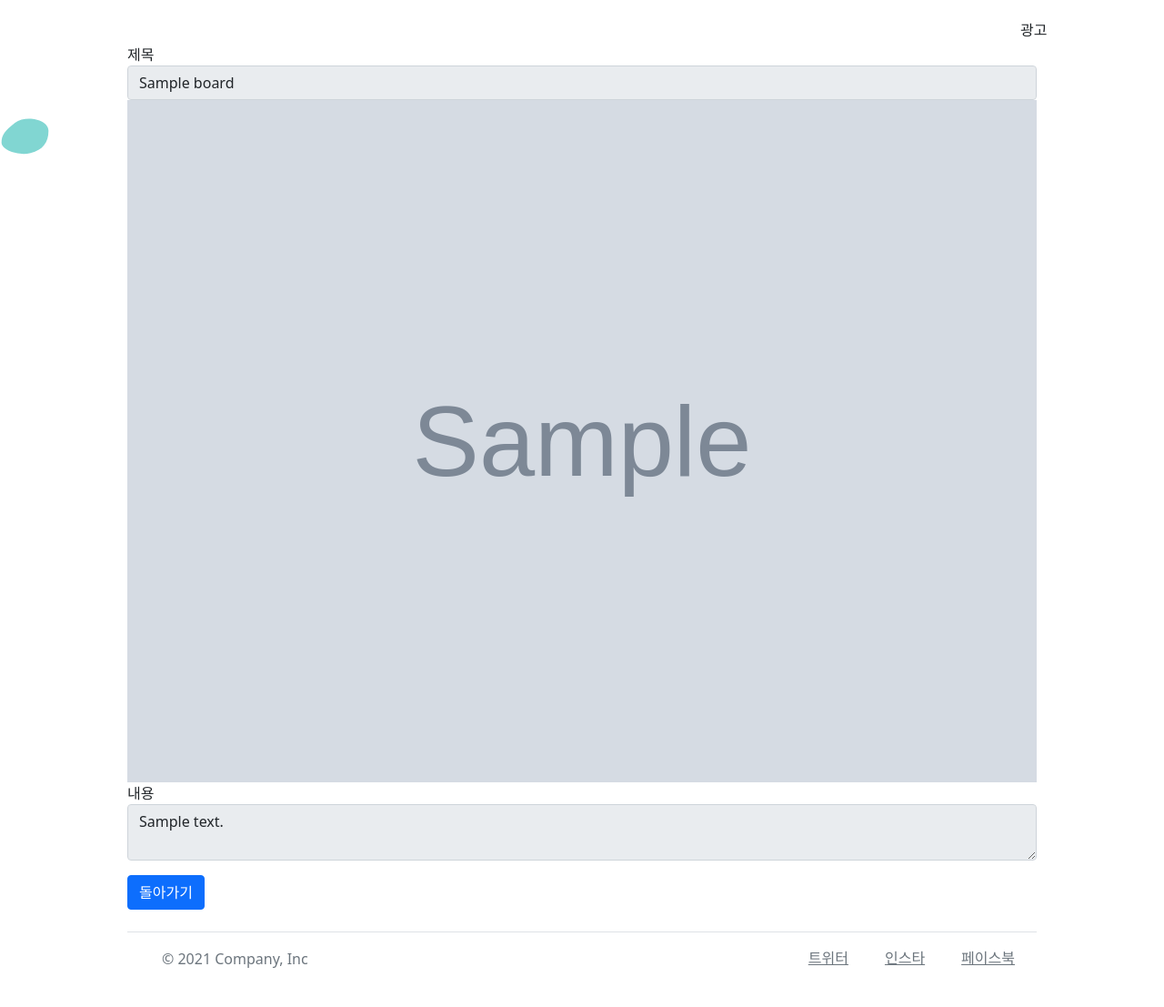
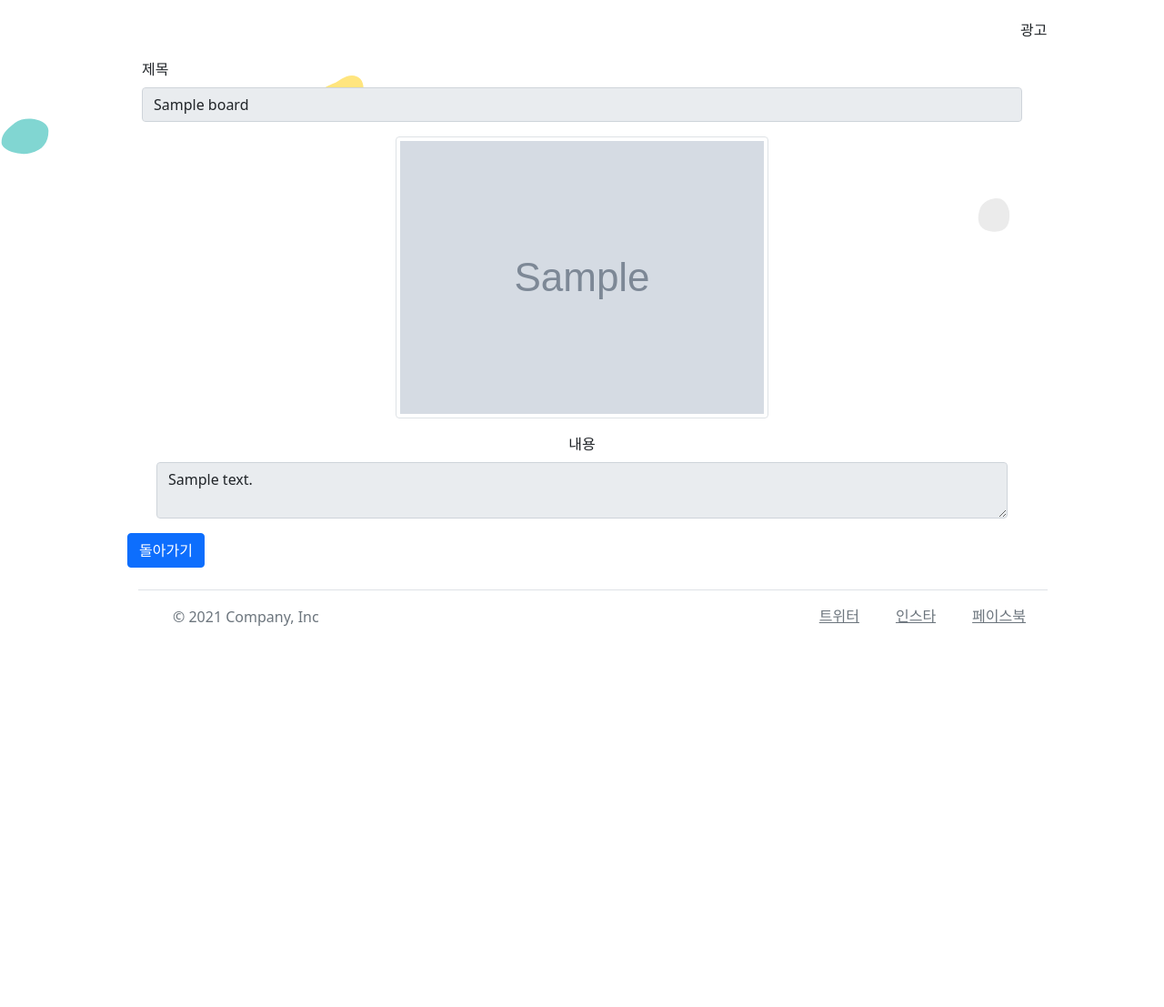
Before and after one commit to playpizza/TripGuide, a Django app: page /event/detail/1/ in a window 1280 px wide. Shown: the part 179-1286 px from the top of the page at 91% size. After the commit the page ends 867 px from the top, so only its background shows below. Run offline with Django 3.2, Linux system fonts and the light colour scheme; a user stored in the database is signed in; tables that the repository leaves empty hold one stand-in row (values such as "Sample post"); grey boxes marked "Sample" are stand-in pictures; parts of the project's set-up code (start-up, migrations or seed data) failed here and were passed over; some libraries are stand-ins or nearby versions.

Commit message:
update event
이벤트 상세정보 구조 개선

```diff
--- a/event/templates/event_detail.html
+++ b/event/templates/event_detail.html
@@ -13,19 +13,25 @@
 <div class="row mt-5">
     <div class="col-12">
         <div class="form-group">
-            <label for="title">제목</label>
+            <div class="m-3">
+                <label for="title" class="form-label">제목</label>
                 <input type="text" class="form-control" id="title" value="{{event.title}}" readonly />
+            </div>
+            <div class="m-3 text-center">
                 {% if event.mainphoto %}
-            <img src="{{event.mainphoto.url}}" alt="이미지" width="100%">
+                <img src="{{event.mainphoto.url}}" alt="이미지" class="img-thumbnail">
                 {% else %}
                 <svg class="bd-placeholder-img card-img-top" width="100%" height="225" xmlns="http://www.w3.org/2000/svg"
                 role="img" aria-label="Placeholder: Thumbnail" preserveAspectRatio="xMidYMid slice" focusable="false">
                 <title>{{event.title}}</title>
                 <text x="50%" y="50%" fill="#eceeef" dy=".3em">Thumbnail</text>
                 </svg>
+            </div>
             {% endif %}
-            <label for="contents">내용</label>
+            <div class="m-3">
+                <label for="contents" class="form-label">내용</label>
                 <textarea class="form-control" id="contents" readonly>{{event.contents}}</textarea>
+            </div>
         </div>
         <div class="mt-3">
             <a class="btn btn-primary" href='{% url "Event:list" %}'>돌아가기</a>
```
Also changed, not shown: event/templates/event_list.html (+5 -2 lines). Lines whose indentation alone changed are shown as unchanged.
